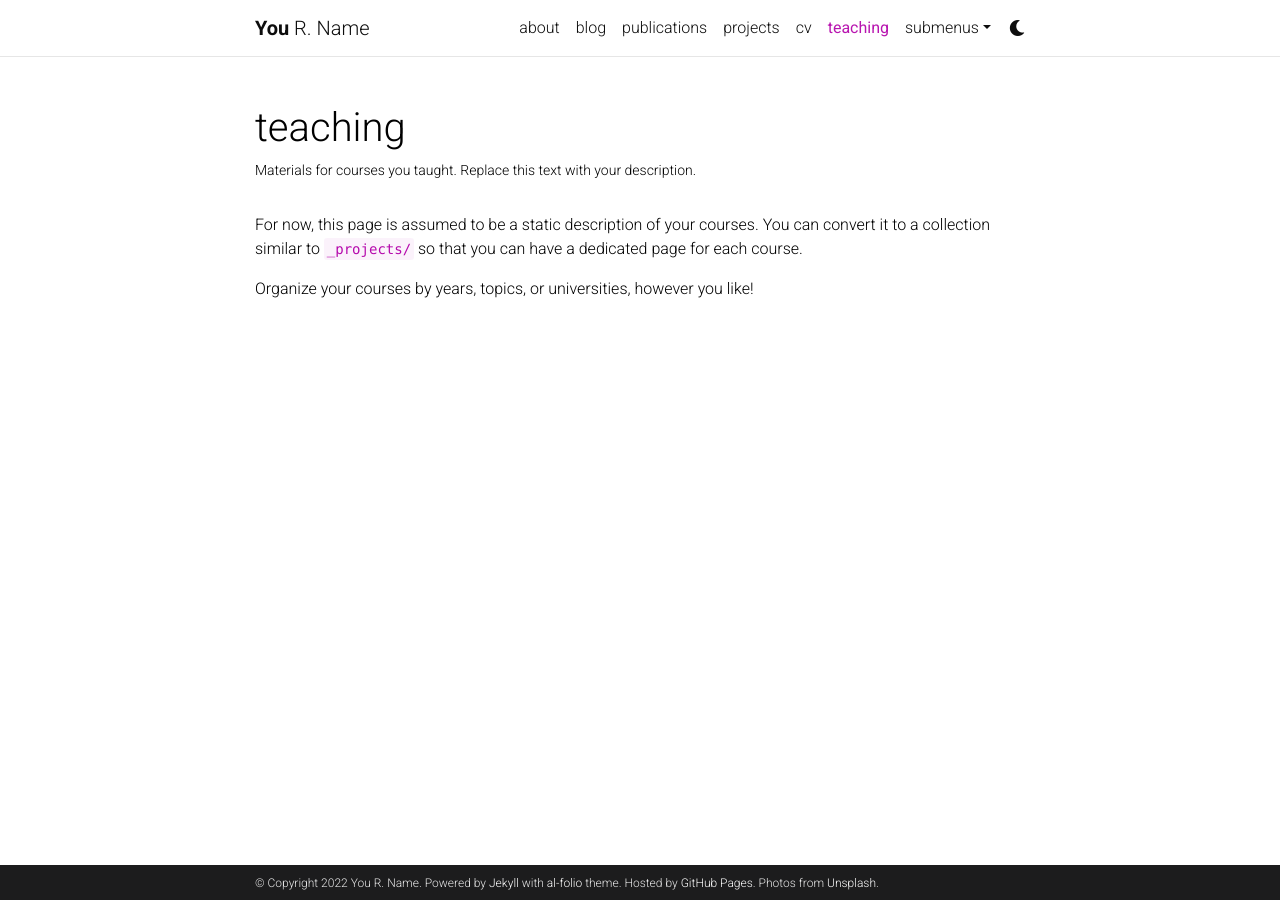
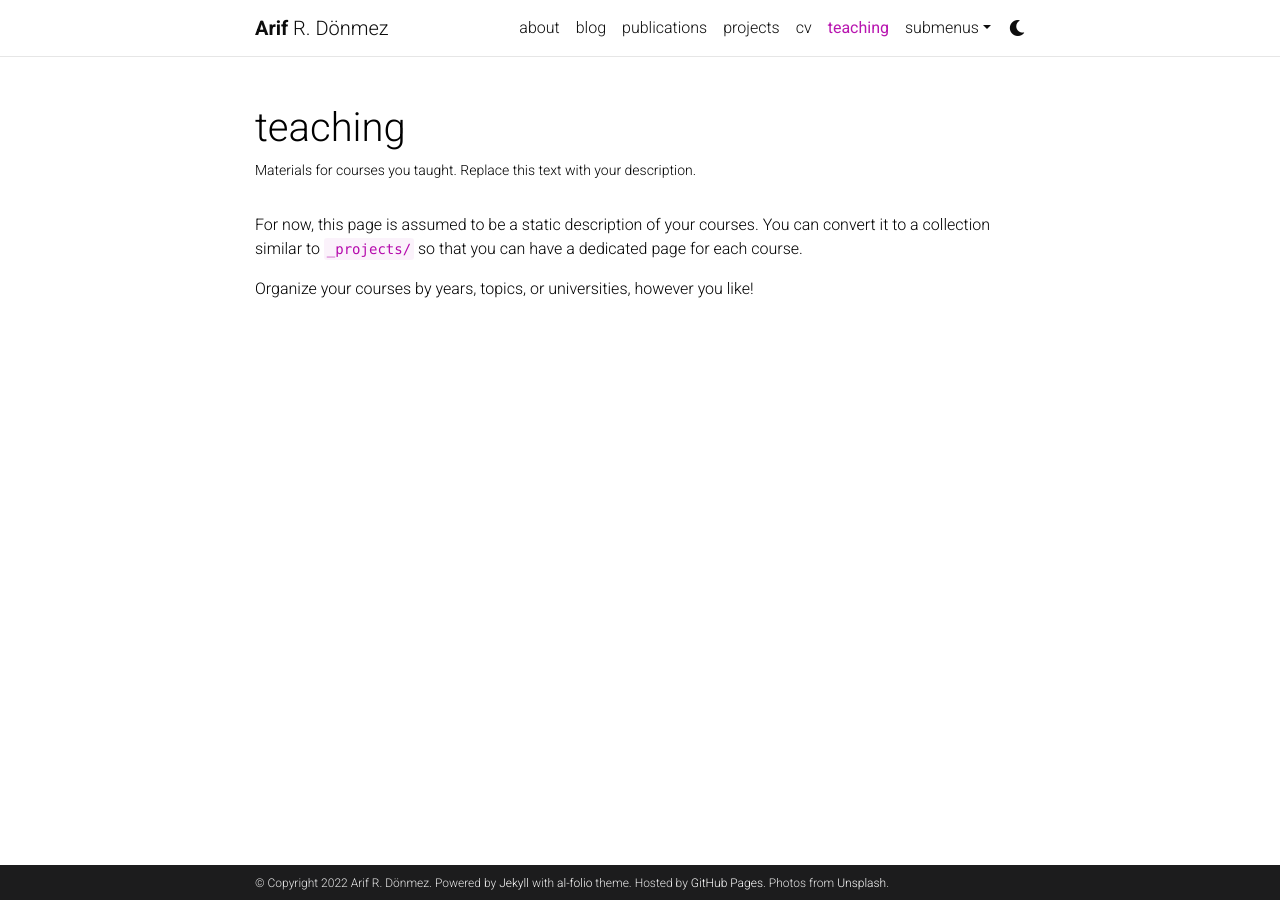
Before and after one commit to ArifDoenmez/ArifDoenmez.github.io, a Jekyll site: the page built from _pages/teaching.md, in a window 1280 px wide. Built offline with Jekyll 4.4.1, drawn with Linux system fonts in a browser that asks for light colours; comment, search, counter and statistics services are not loaded; a style sheet for code colours, icons or effects is not loaded.

Commit message:
Update _config.yml

```diff
--- a/_config.yml
+++ b/_config.yml
@@ -3,9 +3,9 @@
 # -----------------------------------------------------------------------------
 
 title: blank # the website title (if blank, full name will be used instead)
-first_name: You
+first_name: Arif
 middle_name: R.
-last_name: Name
+last_name: Dönmez
 email: you@example.com
 description: > # the ">" symbol means to ignore newlines until "footer_text:"
   A simple, whitespace theme for academics. Based on [*folio](https://github.com/bogoli/-folio) design.
```
